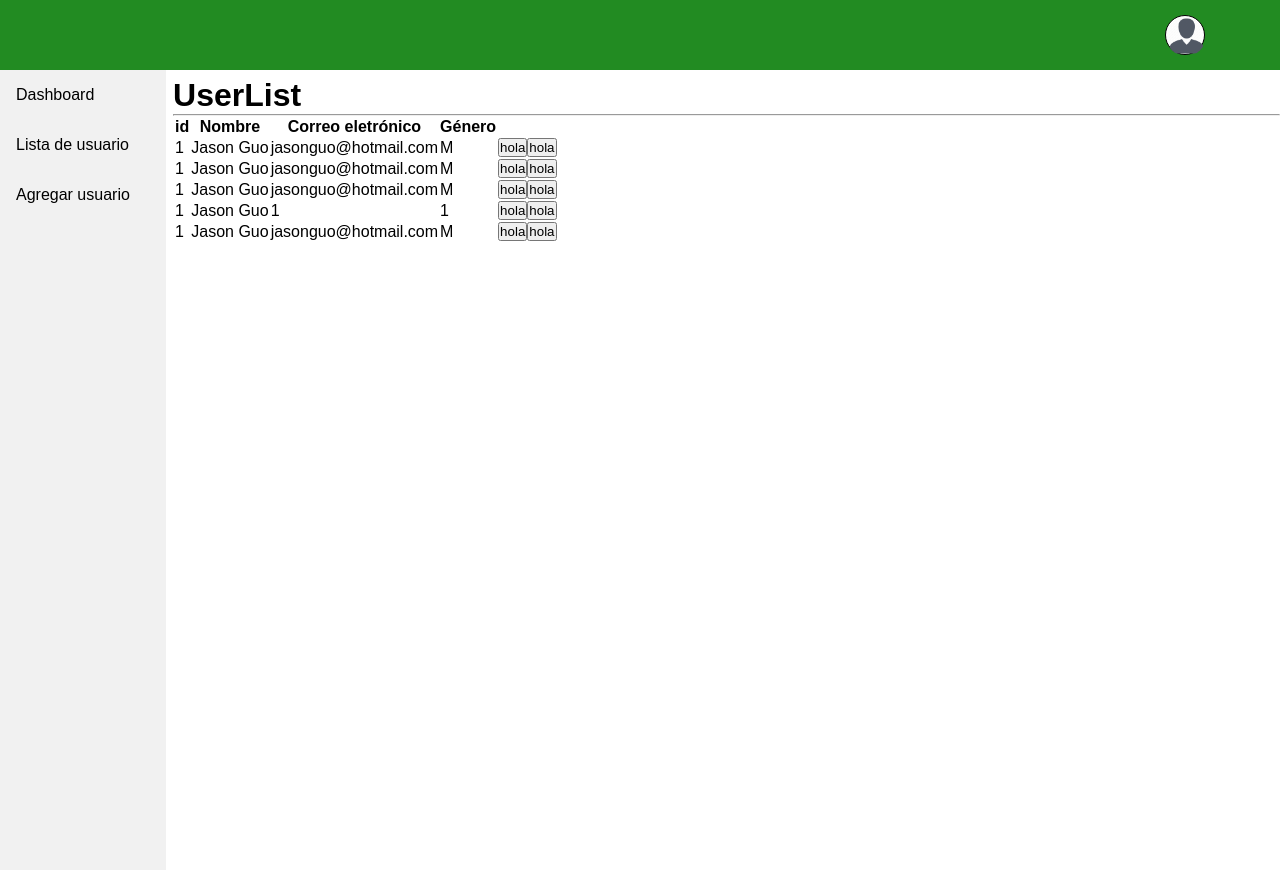
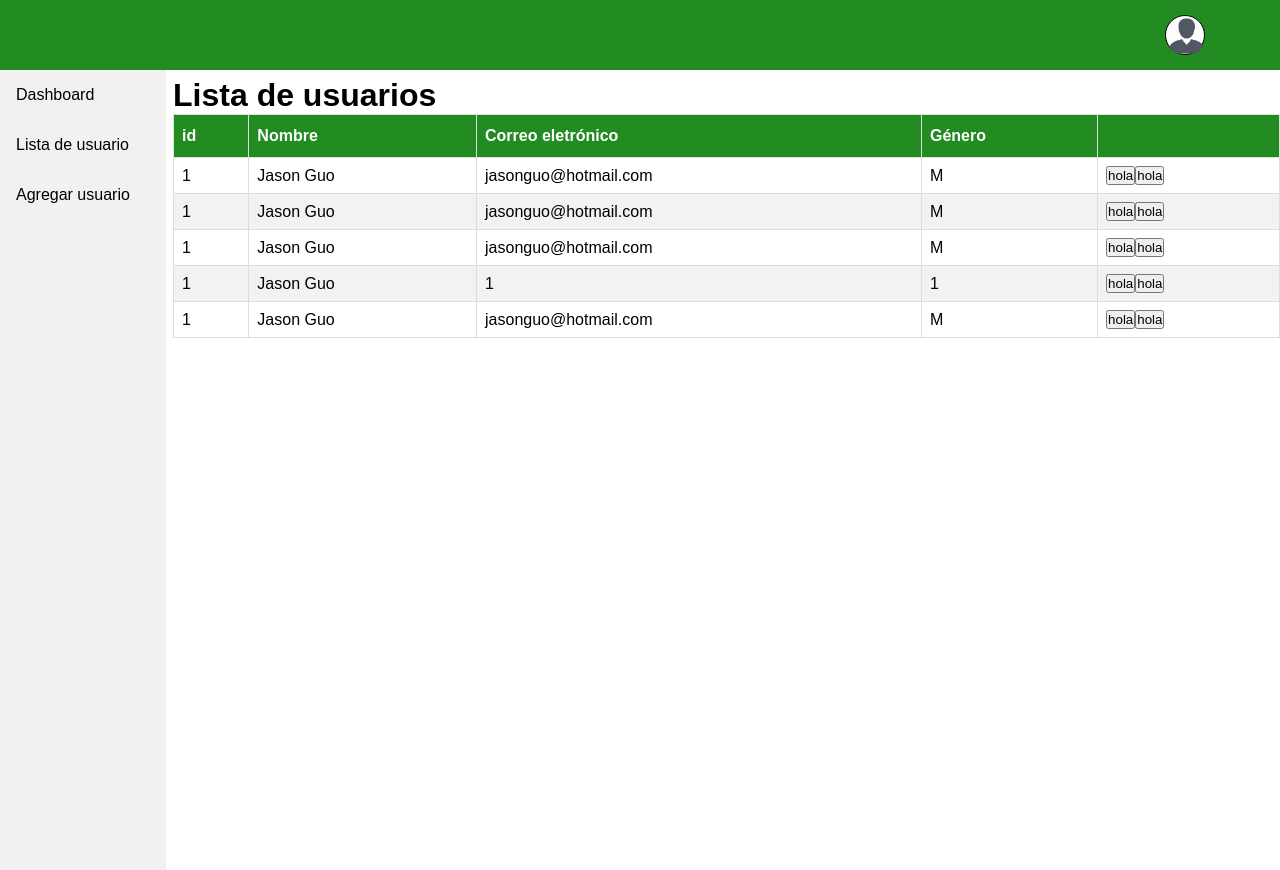
Before and after one commit to Xaroz/prueba, a React (Create React App) app: page /users in a window 1280 px wide. Built offline with nearby package versions, Linux system fonts and the light colour scheme.

Commit message:
Finished table style

```diff
--- a/src/App.css
+++ b/src/App.css
@@ -118,9 +118,39 @@ img {
   color: black;
 }
 .sidebar a:hover {
-  background-color: #555;
+  background-color: #ddd;
 }
 .content {
   width: 100%;
   margin: 7px 0px 0px 7px;
 }
+
+/* Table */
+table {
+  border-collapse: collapse;
+  width: 100%;
+}
+
+table td,
+table th {
+  border: 1px solid #ddd;
+  padding: 8px;
+}
+
+table tr:nth-child(even) {
+  background-color: #f2f2f2;
+}
+
+table tr:hover {
+  background-color: #ddd;
+}
+
+table th {
+  padding-top: 12px;
+  padding-bottom: 12px;
+  text-align: left;
+  background-color: #228b22;
+  color: white;
+}
+
+/* Table */
--- a/src/Pages/UserList.js
+++ b/src/Pages/UserList.js
@@ -4,8 +4,7 @@ import { Table } from "../Components/Table";
 export const UserList = () => {
   return (
     <div className="content">
-      <h1>UserList</h1>
-      <hr />
+      <h1>Lista de usuarios</h1>
       <Table />
     </div>
   );
```
